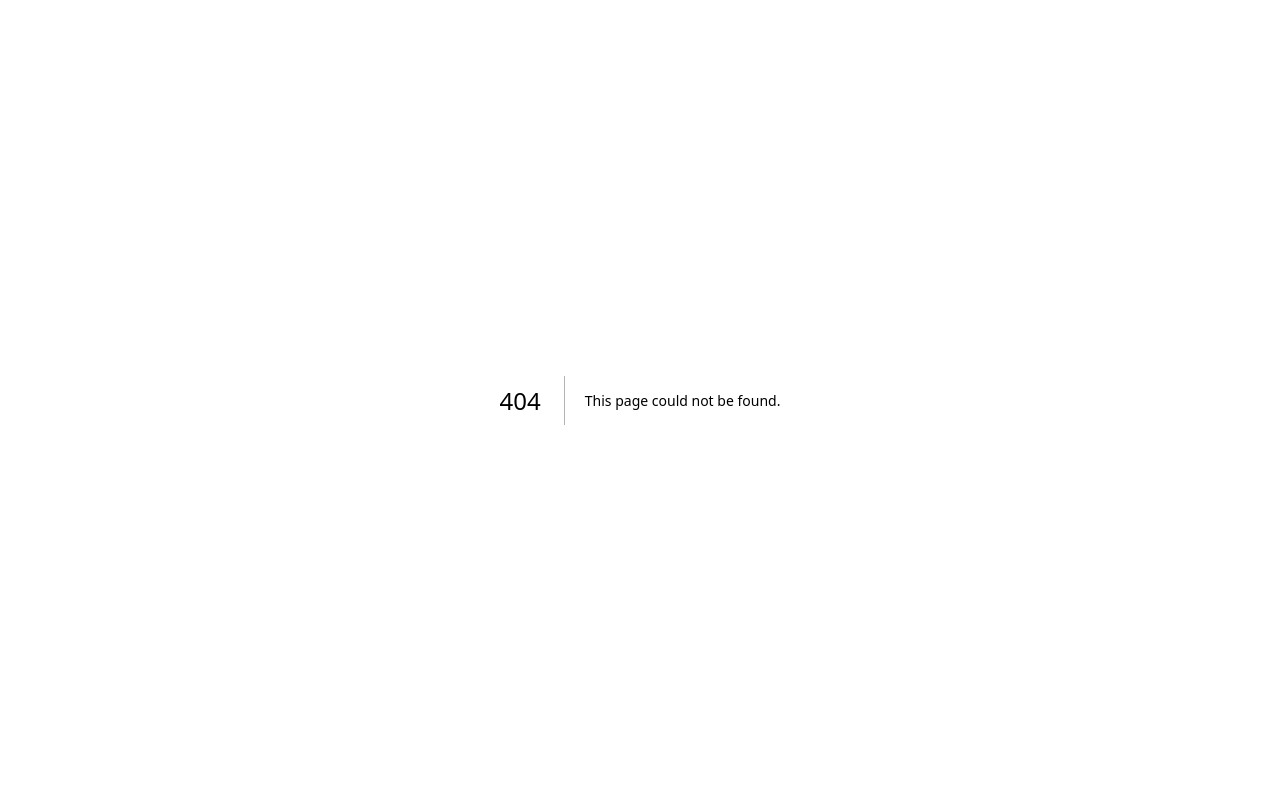
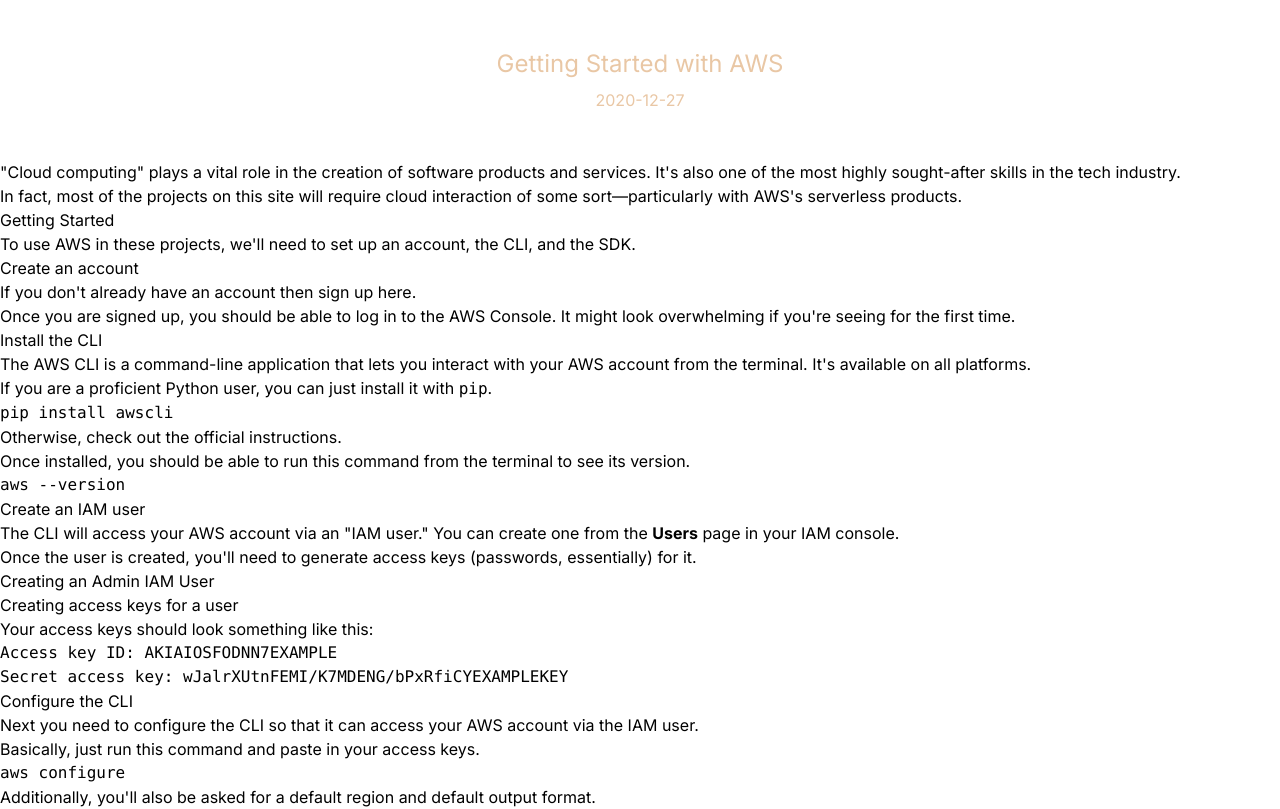
Before and after one commit to FesoQue/uncaught-md-blog, a Next.js app: page /posts/aws-quickstart in a window 1280 px wide. Before the commit this address had no page. Shown: the top 809 px of the page. Built offline with nearby package versions, Linux system fonts and the light colour scheme.

Commit message:
feat: get single post page

```diff
--- a/app/post/[slug]/page.tsx
+++ b/app/posts/[slug]/page.tsx
@@ -2,7 +2,6 @@
 import Markdown from "markdown-to-jsx";
 import matter from "gray-matter";
 import getPostMetadata from "@/lib/getposts";
-// import { getPostContent } from "@/lib/getposts";
 
 const getPostContent = (slug: string) => {
   const folder = "posts/";
@@ -12,29 +11,19 @@
   return matterResult;
 };
 
-interface PageProps {
-  params: {
-    slug: string[];
-  };
-}
+export const generateStaticParams = async () => {
+  const posts = getPostMetadata();
+  return posts.map((post) => ({
+    slug: post.slug,
+  }));
+};
 
-// export const generateStaticParams = async () => {
-//   const posts = getPostMetadata();
-//   return posts.map((post) => ({
-//     slug: post.slug,
-//   }));
-// };
-
-const PostPage = ({ params }: PageProps) => {
-  console.log(params);
-
-  //   const slug = props.params.slug;
-  //   console.log(slug);
-
-  //   const post = getPostContent(slug);
+const PostPage = (props: any) => {
+  const slug = props.params.slug;
+  const post = getPostContent(slug);
   return (
     <div>
-      {/* <div className="my-12 text-center">
+      <div className="my-12 text-center">
         <h1 className="text-2xl text-[#E9C7A5]">{post.data.title}</h1>
         <p className="text-[#E9C7A5] mt-2">{post.data.date}</p>
       </div>
@@ -43,7 +32,7 @@
         <div className="">
           <Markdown>{post.content}</Markdown>
         </div>
-      </article> */}
+      </article>
     </div>
   );
 };
```
